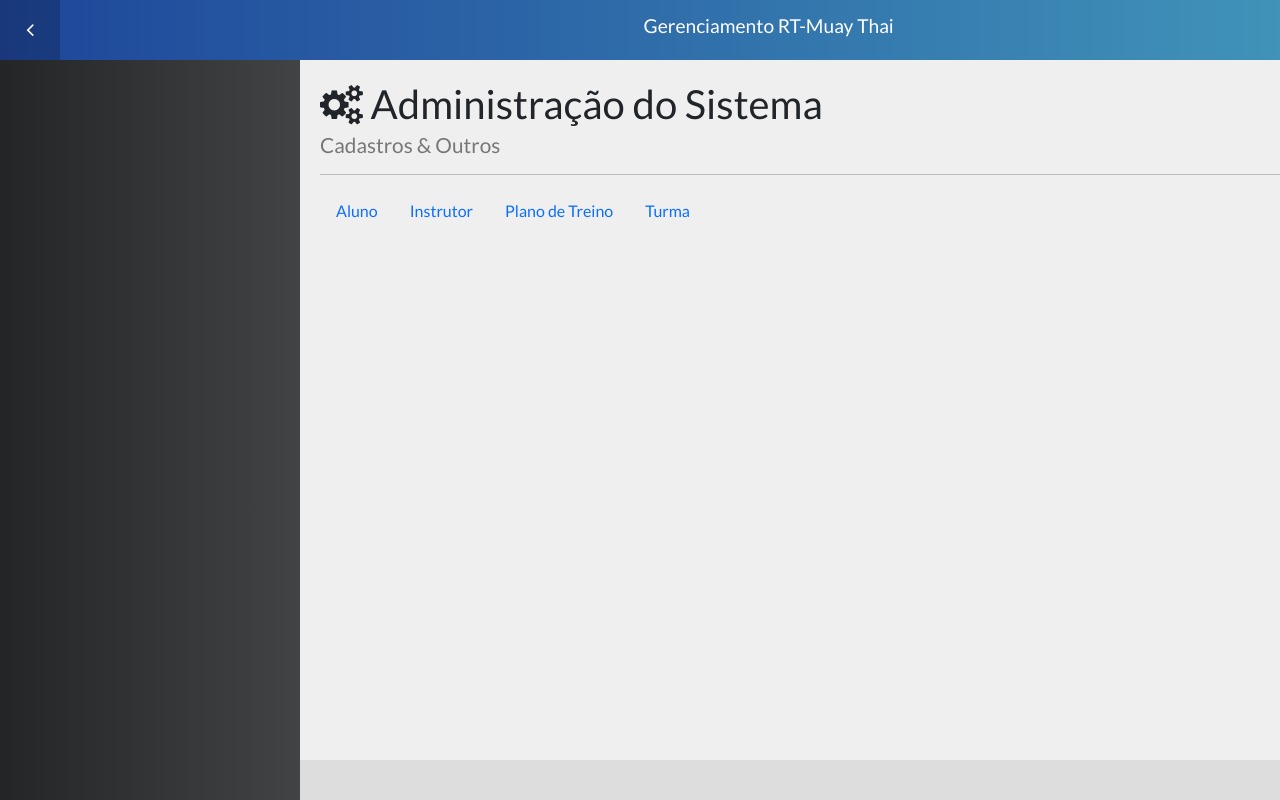
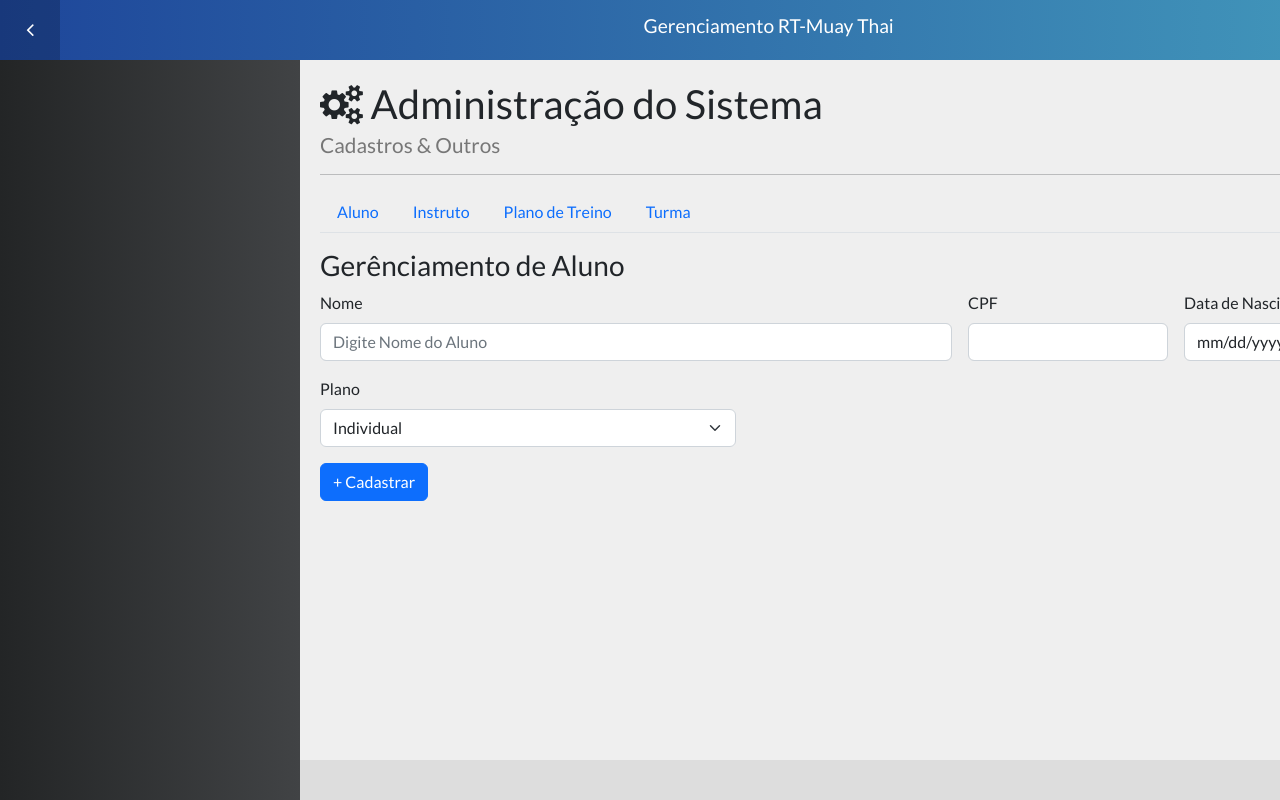
Before and after one commit to pedrouema/thaiweb, a Vue app in the folder front-end/: page /admin in a window 1280 px wide. Shown: the top 800 px of the page. Built offline with nearby package versions, Linux system fonts and the light colour scheme.

Commit message:
Continuando Front-end

```diff
--- a/front-end/src/components/admin/AdminPages.vue
+++ b/front-end/src/components/admin/AdminPages.vue
@@ -2,18 +2,51 @@
     <div class="admin-pages">
         <PageTitle icon="fa fa-cogs" main="Administração do Sistema"
             sub="Cadastros & Outros" />
-            <div class=" admin-pages-tabs">
-                <nav class="nav">
-                    <a class="nav-link active" aria-current="page" href="#">Aluno</a>
-                    <a class="nav-link" href="#">Instrutor</a>
-                    <a class="nav-link" href="#">Plano de Treino</a>
-                    <a class="nav-link" href="#">Turma</a>
-                </nav>
+
+        <div class=" admin-pages-tabs">
+            <!-- Tabs navs -->
+            <ul class="nav nav-tabs mb-3" id="ex1" role="tablist">
+                <li class="nav-item" role="presentation">
+                    <a class="nav-link" id="ex1-tab-1" data-mdb-toggle="tab" href="#ex1-tabs-1" role="tab"
+                        aria-controls="ex1-tabs-1" aria-selected="true">Aluno</a>
+                </li>
+                <li class="nav-item" role="presentation">
+                    <a class="nav-link" id="ex1-tab-2" data-mdb-toggle="tab" href="#ex1-tabs-2" role="tab"
+                        aria-controls="ex1-tabs-2" aria-selected="false">Instruto</a>
+                </li>
+                <li class="nav-item" role="presentation">
+                    <a class="nav-link" id="ex1-tab-3" data-mdb-toggle="tab" href="#ex1-tabs-3" role="tab"
+                        aria-controls="ex1-tabs-3" aria-selected="false">Plano de Treino</a>
+                </li>
+                <li class="nav-item" role="presentation">
+                    <a class="nav-link" id="ex1-tab-4" data-mdb-toggle="tab" href="#ex1-tabs-4" role="tab"
+                        aria-controls="ex1-tabs-4" aria-selected="false">Turma</a>
+                </li>
+            </ul>
+            <!-- Tabs navs -->
+            <!-- Tabs content -->
+            <div class="tab-content" id="ex1-content">
+                <div class="tab-pane fade show active" id="ex1-tabs-1" role="tabpanel" aria-labelledby="ex1-tab-1">
+                    <AlunoAdmin />
+                </div>
+                <div class="tab-pane fade" id="ex1-tabs-2" role="tabpanel" aria-labelledby="ex1-tab-2">
+                    <InstrutorAdmin />
+                </div>
+                <div class="tab-pane fade" id="ex1-tabs-3" role="tabpanel" aria-labelledby="ex1-tab-3">
+                    <PlanoTreinoAdmin />
+                </div>
+                <div class="tab-pane fade" id="ex1-tabs-4" role="tabpanel" aria-labelledby="ex1-tab-4">
+                    <Turma />
+                </div>
             </div>
+            <!-- Tabs content -->
+        </div>
     </div>
+
 </template>
 
 <script>
+
 import PageTitle from '../template/PageTitle'
 import AlunoAdmin from './AlunoAdmin.vue';
 import InstrutorAdmin from './InstrutorAdmin.vue';
@@ -23,6 +56,7 @@ import TurmaAdmin from './TurmaAdmin.vue';
 export default {
     name: 'AdminPages',
     components: { PageTitle, AlunoAdmin, InstrutorAdmin, PlanoTreinoAdmin, TurmaAdmin},
+
 }
 </script>
 
--- a/front-end/src/components/admin/AlunoAdmin.vue
+++ b/front-end/src/components/admin/AlunoAdmin.vue
@@ -1,6 +1,30 @@
 <template>
     <div class="aluno-admin">
-        <h1>Alunos</h1>
+        <h3>Gerênciamento de Aluno</h3>
+        <form class="row g-3">
+            <div class="col-md-6">
+                <label for="inputEmail4" class="form-label">Nome</label>
+                <input type="text" class="form-control" placeholder="Digite Nome do Aluno">
+            </div>
+            <div class="col-md-2">
+                <label for="inputZip" class="form-label">CPF</label>
+                <input type="text" class="form-control" id="inputZip">
+            </div>
+            <div class="col-md-2">
+                <label for="inputZip" class="form-label">Data de Nascimento</label>
+                <input type="date" class="form-control" id="inputZip">
+            </div>
+            <div class="col-md-4">
+                <label for="inputState" class="form-label">Plano</label>
+                <select id="inputState" class="form-select">
+                    <option selected>Individual</option>
+                    <option>Turma</option>
+                </select>
+            </div>
+            <div class="col-12">
+                <button type="submit" class="btn btn-primary">+ Cadastrar</button>
+            </div>
+        </form>
     </div>
 </template>
 
--- a/front-end/src/components/template/Header.vue
+++ b/front-end/src/components/template/Header.vue
@@ -31,7 +31,8 @@ export default {
     methods: {
         toggleMenu() {
             this.$store.commit('toggleMenu')
-        }
+        },
+
     }
 }
 </script>
--- a/front-end/src/config/store.js
+++ b/front-end/src/config/store.js
@@ -17,5 +17,6 @@ export default createStore({
                 state.isMenuVisible = isVisible
             }
         },
+
     }
 })
--- a/front-end/src/main.js
+++ b/front-end/src/main.js
@@ -3,11 +3,13 @@ import { createApp } from 'vue'
 import App from './App.vue'
 
 import 'bootstrap/dist/css/bootstrap.css'
-import 'bootstrap/dist/js/bootstrap.bundle'
+import bootstrap from 'bootstrap/dist/js/bootstrap.bundle.js'
+
 import store from './config/store'
 import router from './config/router'
 
 const app = createApp(App)
+app.use(bootstrap)
 app.use(store)
 app.use(router)
 app.mount('#app')
```
